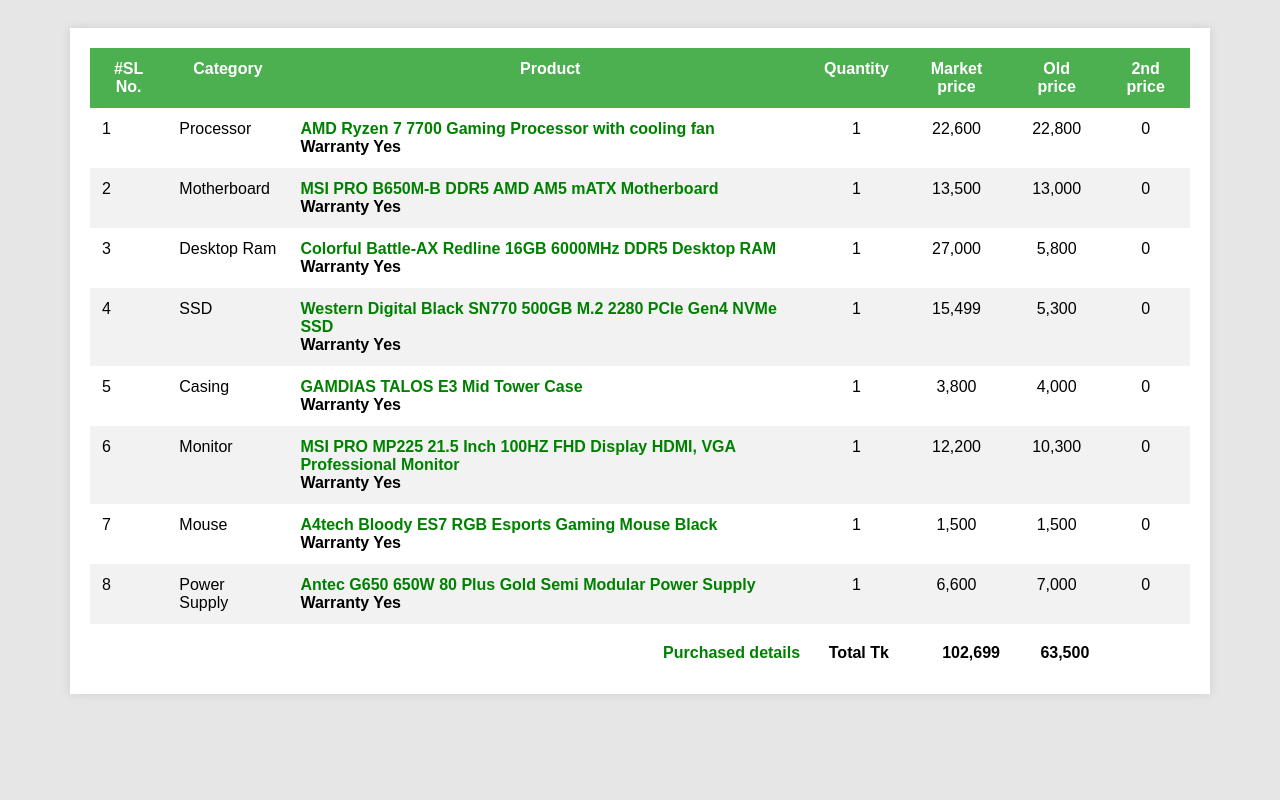
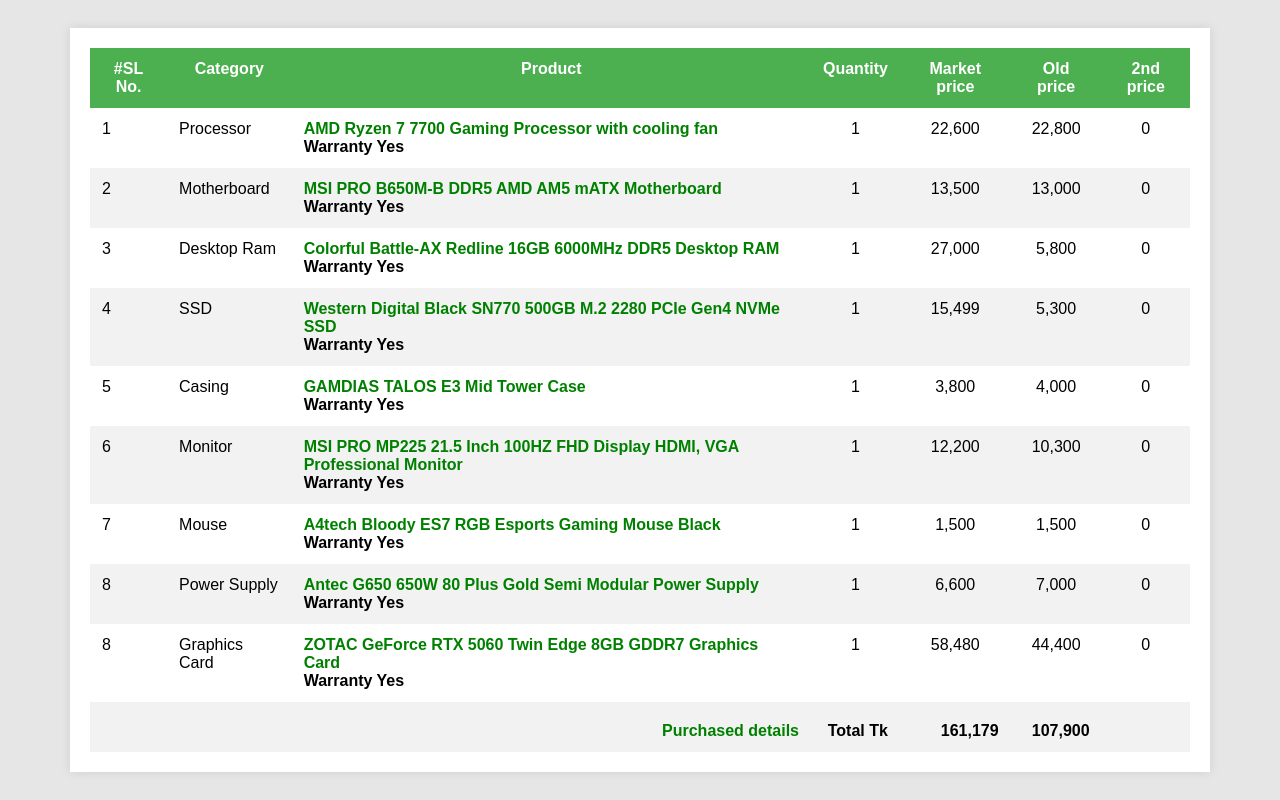
Before and after one commit to mfarhanulhaque/PC_SELL_2, a plain HTML site: page index.html in a window 1280 px wide. Drawn offline with Linux system fonts and the light colour scheme.

Commit message:
Update index.html

```diff
--- a/index.html
+++ b/index.html
@@ -194,13 +194,27 @@ Antec G650 650W 80 Plus Gold Semi Modular Power Supply</a><br>
 <td class="price">0</td>
 </tr>
 
+<tr>
+<td>8</td>
+<td>Graphics Card</td>
+<td>
+<a href="https://www.startech.com.bd/zotac-geforce-rtx-5060-twin-edge-graphics-card" target="_blank">
+ZOTAC GeForce RTX 5060 Twin Edge 8GB GDDR7 Graphics Card</a><br>
+<strong>Warranty Yes</strong>
+</td>
+<td class="qty">1</td>
+<td class="price">58,480</td>
+<td class="price">44,400</td>
+<td class="price">0</td>
+</tr>
+
 <tr class="total-row">
 <td colspan="2"></td>
 <td><a href="https://mars.stel.com.bd/cfb/n6Umuud9" target="_blank">
 Purchased details</a><br></td>
 <td>Total Tk</td>
-<td>102,699</td>
-<td>63,500</td>
+<td>161,179</td>
+<td>107,900</td>
 <td></td>
 </tr>
 
```
